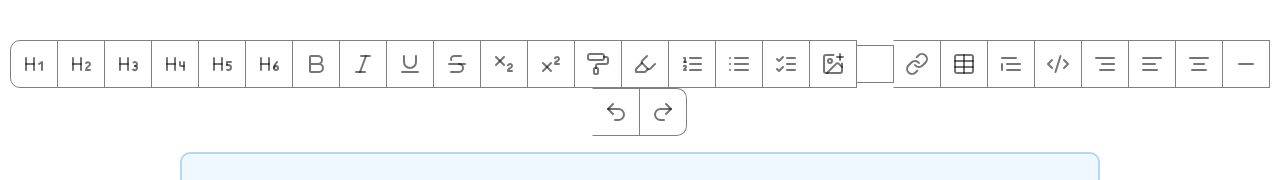
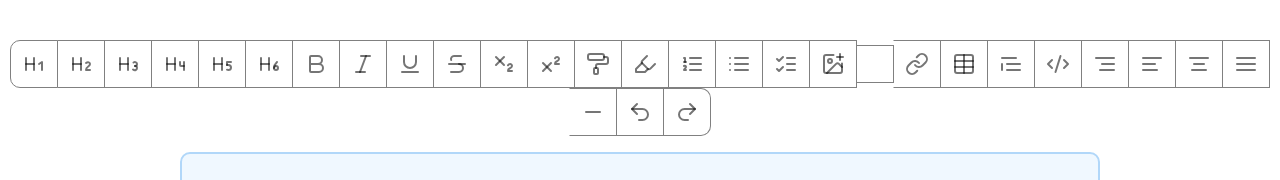
Before and after one commit to RiyaBhandari-2811/Text-Editors, a React (Vite) app in the folder my-tiptap-project/: page / in a window 1280 px wide. Shown: the top 180 px of the page. Built offline with nearby package versions, Linux system fonts and the light colour scheme; some icons are missing.

Commit message:
text align added

```diff
--- a/my-tiptap-project/package.json
+++ b/my-tiptap-project/package.json
@@ -14,6 +14,7 @@
     "@emotion/styled": "^11.14.0",
     "@mui/icons-material": "^7.1.0",
     "@mui/material": "^7.1.0",
+    "@tiptap/extension-text-align": "^2.12.0",
     "@tiptap/pm": "^2.11.5",
     "@tiptap/react": "^2.11.5",
     "@tiptap/starter-kit": "^2.11.5",
--- a/my-tiptap-project/src/components/menu-bar/MenuBar.tsx
+++ b/my-tiptap-project/src/components/menu-bar/MenuBar.tsx
@@ -24,6 +24,7 @@ import {
   AlignRight,
   AlignLeft,
   AlignCenter,
+  AlignJustify,
   Minus,
   Undo2,
   Redo2,
@@ -171,6 +172,11 @@ const MenuBar = ({ editor }: { editor: Editor }) => {
       preesed: editor.isActive({ textAlign: "center" }),
     },
     {
+      icon: <AlignJustify />,
+      onClick: () => editor.chain().focus().setTextAlign("justify").run(),
+      preesed: editor.isActive({ textAlign: "justify" }),
+    },
+    {
       icon: <Minus />,
       onClick: () => editor.chain().focus().setHorizontalRule().run(),
       preesed: false,
--- a/my-tiptap-project/src/components/tiptap/Tiptap.tsx
+++ b/my-tiptap-project/src/components/tiptap/Tiptap.tsx
@@ -3,7 +3,7 @@ import StarterKit from "@tiptap/starter-kit";
 import MenuBar from "../menu-bar/MenuBar";
 import "./Tiptap.css";
 import { Stack } from "@mui/material";
-
+import TextAlign from "@tiptap/extension-text-align";
 
 const extensions = [
   StarterKit.configure({
@@ -11,6 +11,9 @@ const extensions = [
       keepMarks: true,
       keepAttributes: false,
     },
+  }),
+  TextAlign.configure({
+    types: ["heading", "paragraph"],
   }),
 ];
 
@@ -28,7 +31,12 @@ const Tiptap = () => {
   });
   if (!editor) return null;
   return (
-    <Stack spacing={2} marginTop={5} alignItems={'center'} justifyContent={'center'}>
+    <Stack
+      spacing={2}
+      marginTop={5}
+      alignItems={"center"}
+      justifyContent={"center"}
+    >
       <MenuBar editor={editor} />
       <EditorContent editor={editor} />
     </Stack>
```
Also changed, not shown: 1 other file (tests, documents, lock files or other folders).
